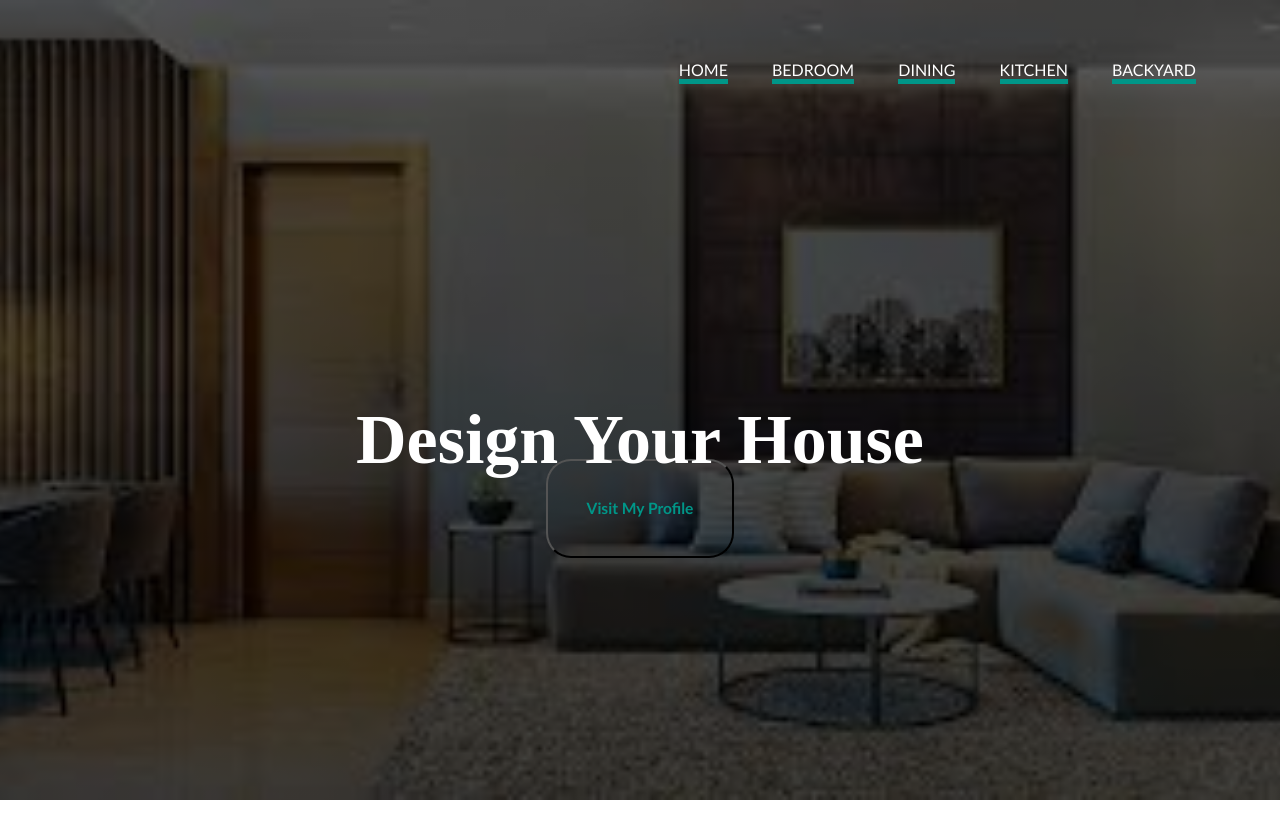
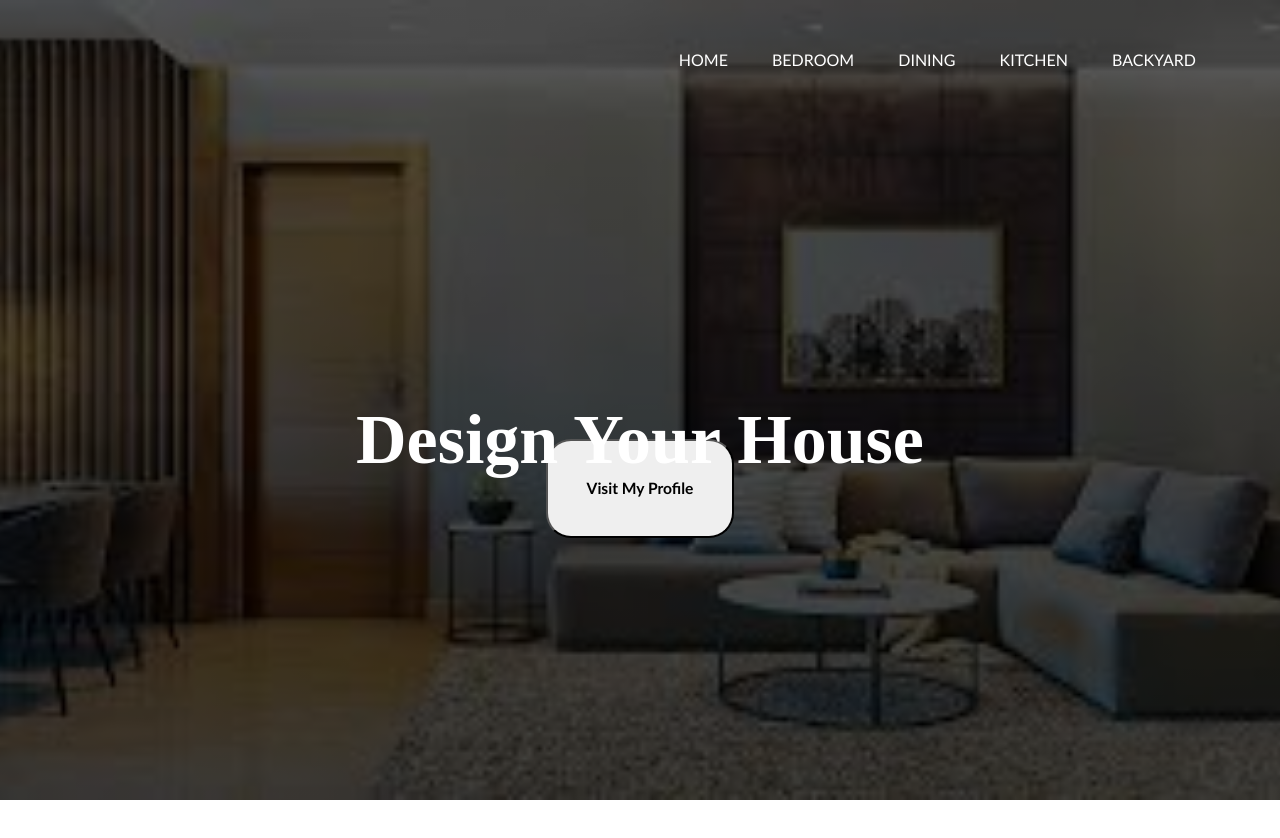
Before and after one commit to anfaal20/Tables, a plain HTML site: page css ass 22-10/index.html in a window 1280 px wide. Drawn offline with Linux system fonts and the light colour scheme.

Commit message:
css practise

```diff
--- a/css ass 22-10/style.css
+++ b/css ass 22-10/style.css
@@ -15,7 +15,7 @@
 .navbar {
     width: 90%;
     margin: auto;
-    padding: 40px;
+    padding: 30px;
     display: flex;
     justify-content: space-between;
     justify-content: right;
@@ -36,11 +36,12 @@
     color: #fff;
     text-transform: uppercase;
 
-    border-bottom: #009688 solid 5px;
 
 
 }
-
+.navbar ul li a:hover {
+    border-bottom: #009688 solid 5px;
+}
 
 
 
@@ -62,8 +63,6 @@ button {
     padding: 6%;
     top: 4px;
     bottom: 4px;
-    color: #009688;
-    background: transparent;
     border-radius: 25px;
     font-family: 'Gill Sans', 'Gill Sans MT', Calibri, 'Trebuchet MS', sans-serif;
 
@@ -74,5 +73,8 @@ button {
 }
 .link {
     text-decoration: none;
-    color: #009688;
+    color: black;
 }
+button:hover {
+    background-color: #009688;
+}
```
